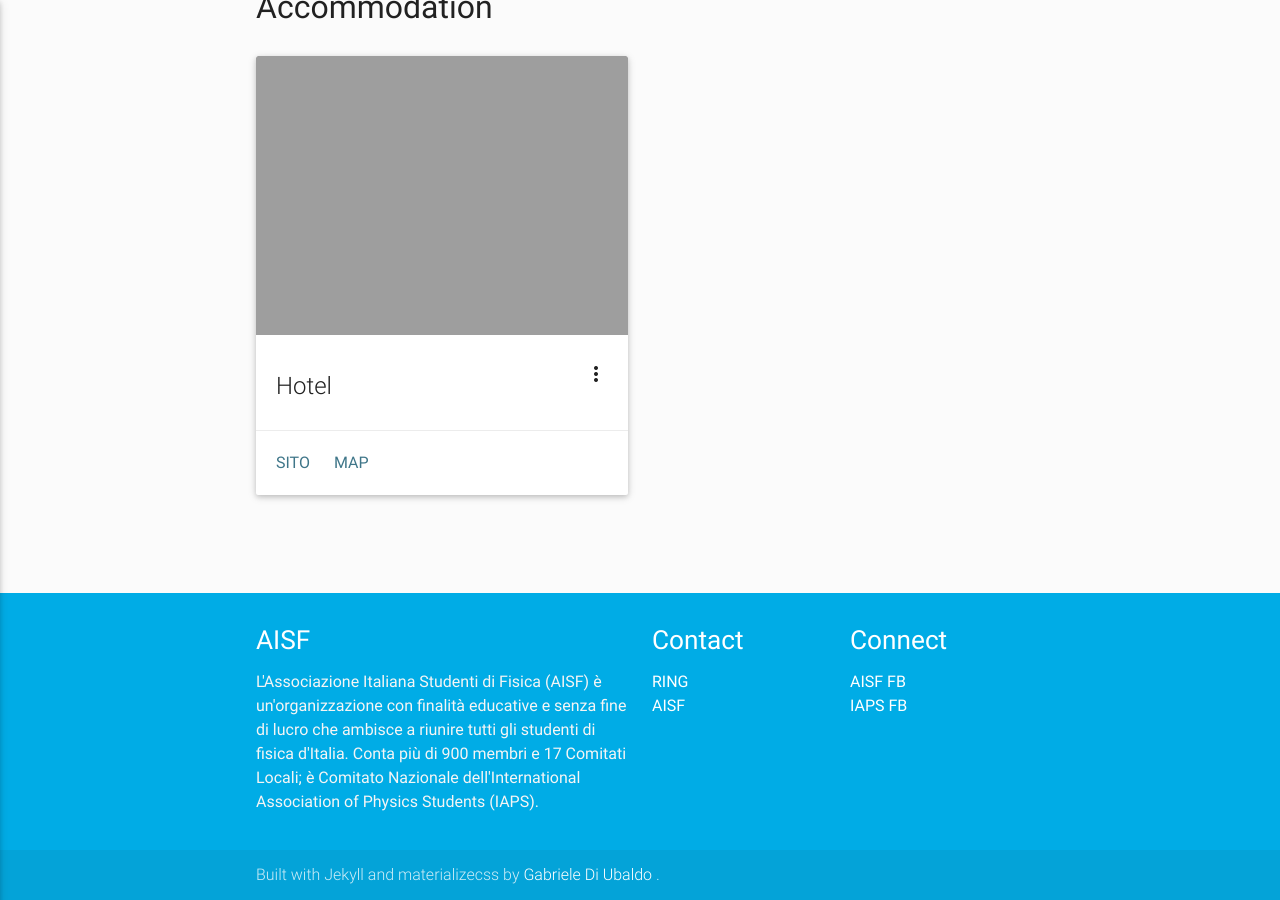
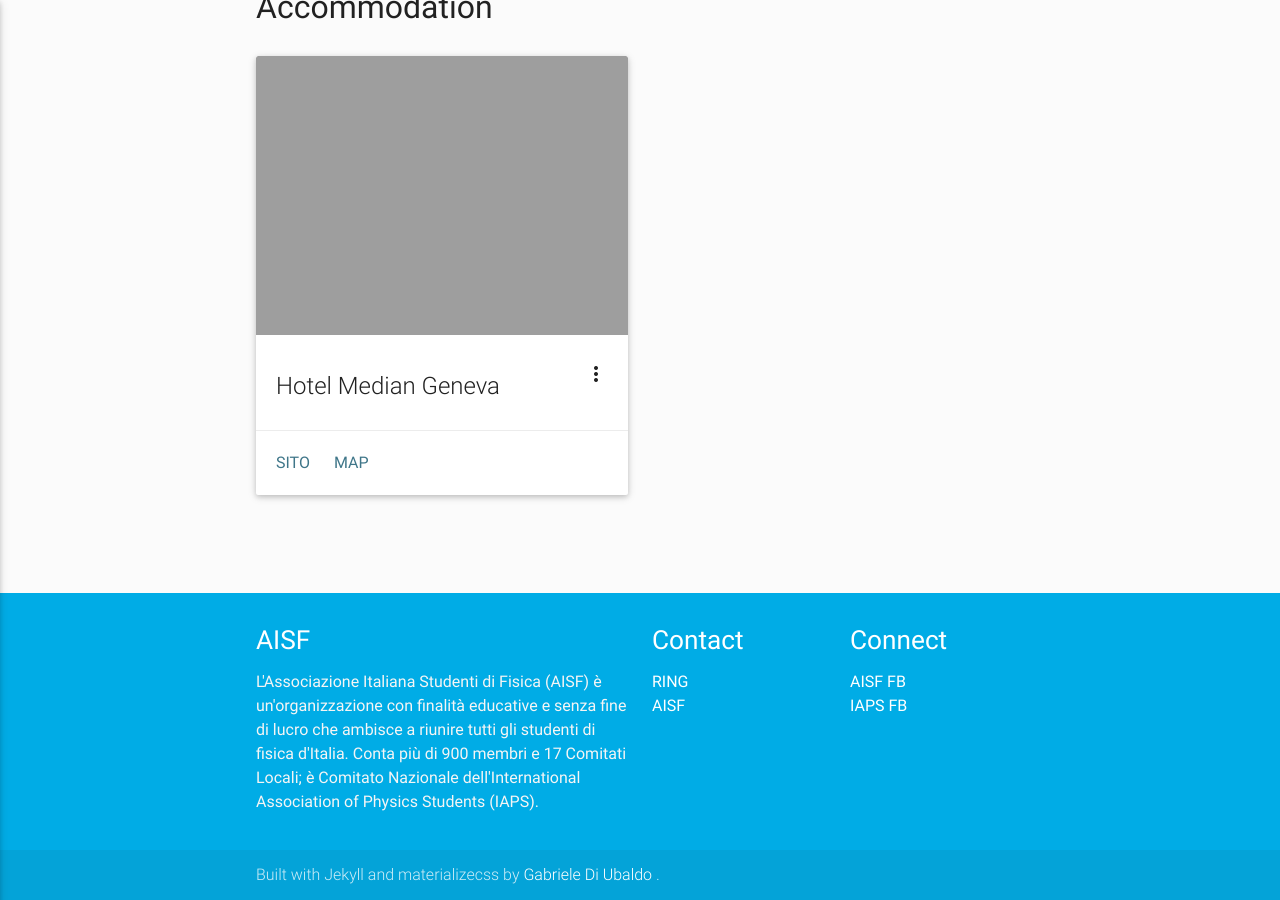
Before and after one commit to ai-sf/ring18, a Jekyll site: the page built from facilities.html, in a window 1280 px wide and 900 px high, scrolled down 1989 px. Built offline with Jekyll 4.4.1, drawn with Linux system fonts in a browser that asks for light colours; nearby versions of some CDN libraries.

Commit message:
Update facilities.yml

```diff
--- a/_data/facilities.yml
+++ b/_data/facilities.yml
@@ -1,10 +1,10 @@
 intro: ""
 accommodation:
   - img: img/
-    title: Hotel
+    title: Hotel Median Geneva
     descr: ""
-    site: http://www.hotel-milano.com/ZINGindex.html
-    map: https://goo.gl/maps/sbZZLrX9YhB2
+    site: http://www.mediangeneveaeroport.com
+    map: hhttps://goo.gl/maps/Q2PmrYaHXJ62
 
 science:
 
```
